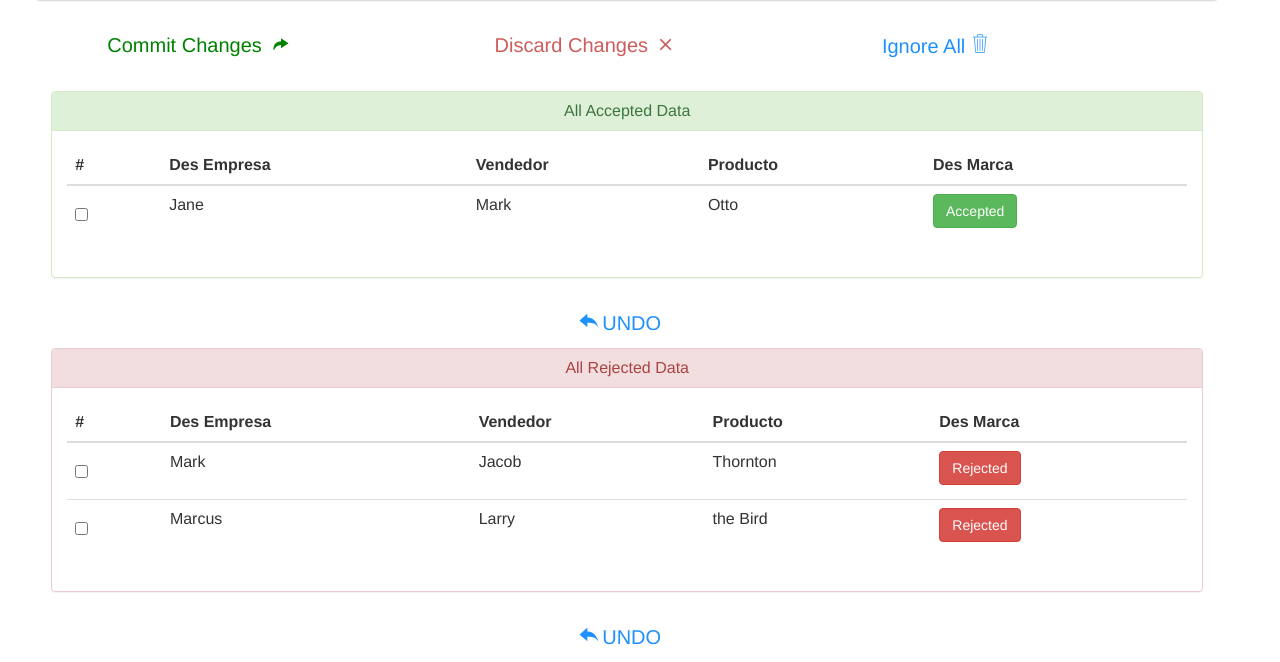
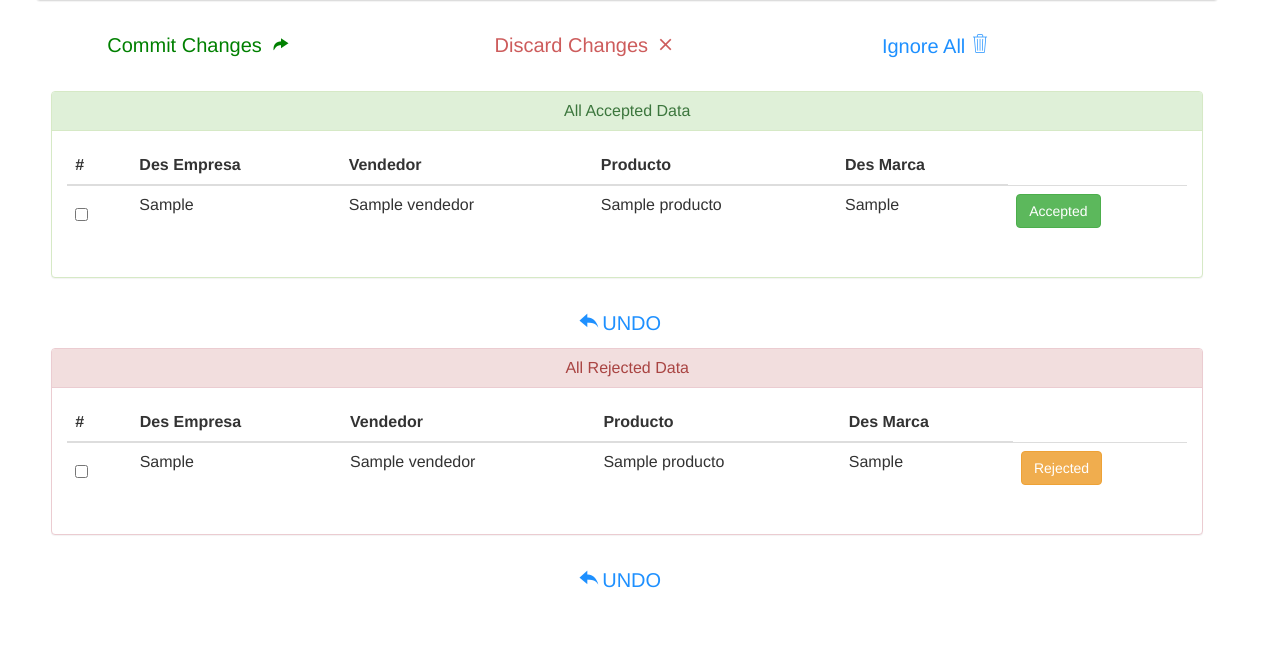
Before and after one commit to DanCarl857/PythonUI, a Django app: template python_ui/ui/templates/index.html in a window 1280 px wide; the page is wider, and only the part inside the window is pictured. Shown: the part 488-1150 px from the top of that part. After the commit the page ends 1076 px from the top of that part, so only its background shows below. Run offline with Django 3.2, Linux system fonts and the light colour scheme; the template is opened without the code that fills it: most values are stand-ins (such as "Sample title", 1, 10 or a date in 2020); some libraries are stand-ins or nearby versions; some web fonts are replaced.

Commit message:
Fixing base.html

```diff
--- a/python_ui/ui/templates/base.html
+++ b/python_ui/ui/templates/base.html
@@ -9,28 +9,7 @@
 	<link rel="stylesheet" type="text/css" href="{% static 'ui/css/main.css' %}" />
 </head>
 <body>
-	<div class="navbar navbar-default" role="navigation">
-      <div>
-        <div class="navbar-header">
-
-          <button type="button" class="navbar-toggle collapsed" data-toggle="collapse" data-target="#js-navbar-collapse">
-            <span class="sr-only">Toggle navigation</span>
-            <span class="icon-bar"></span>
-            <span class="icon-bar"></span>
-            <span class="icon-bar"></span>
-          </button>
-
-          <a class="navbar-brand" href="#/">Logo Here</a>
-        </div>
-
-        <div class="collapse navbar-collapse" id="js-navbar-collapse">
-
-          <ul class="nav navbar-nav">
-            <li class="active"><a href="#/">Home</a></li>
-          </ul>
-        </div>
-      </div>
-    </div>
+    {% block navBar %}{% endblock %}
     {% block content %}{% endblock %}
 </body>
 </html>
--- a/python_ui/ui/templates/index.html
+++ b/python_ui/ui/templates/index.html
@@ -1,6 +1,31 @@
 {% extends "base.html" %}
 
 {% block title %}Simple UI {% endblock %}
+
+{% block navBar %}
+<div class="navbar navbar-default" role="navigation">
+      <div>
+        <div class="navbar-header">
+
+          <button type="button" class="navbar-toggle collapsed" data-toggle="collapse" data-target="#js-navbar-collapse">
+            <span class="sr-only">Toggle navigation</span>
+            <span class="icon-bar"></span>
+            <span class="icon-bar"></span>
+            <span class="icon-bar"></span>
+          </button>
+
+          <a class="navbar-brand" href="#/">Logo Here</a>
+        </div>
+
+        <div class="collapse navbar-collapse" id="js-navbar-collapse">
+
+          <ul class="nav navbar-nav">
+            <li class="active"><a href="#/">Home</a></li>
+          </ul>
+        </div>
+      </div>
+    </div>
+{% endblock %}
 
 {% block content %}
 <div style="width: 90%; position: relative; left: 4%;">
@@ -130,37 +155,6 @@
                   </td>
                 </tr>
                 {% endfor %}
-                <!--
-                <tr>
-                  <td scope="row">
-                    <div class="checkbox">
-                      <label>
-                        <input type="checkbox">
-                      </label>
-                    </div>
-                  </td>
-                  <td>Sarah</td>
-                  <td>Jacob</td>
-                  <td>Thornton</td>
-                  <td>
-                    <button class="btn btn-warning">Waiting..</button>
-                  </td>
-                </tr>
-                <tr>
-                  <td scope="row">
-                    <div class="checkbox">
-                      <label>
-                        <input type="checkbox">
-                      </label>
-                    </div>
-                  </td>
-                  <td>Kevin</td>
-                  <td>Larry</td>
-                  <td>the Bird</td>
-                  <td>
-                    <button class="btn btn-warning">Waiting..</button>
-                  </td>
-                </tr> -->
                 </tbody>
               </table>
             </div>
@@ -207,6 +201,7 @@
               </tr>
               </thead>
               <tbody>
+               {% for obj in acc_objects %}
                 <tr>
                   <td scope="row">
                     <div class="checkbox">
@@ -215,13 +210,15 @@
                       </label>
                     </div>
                   </td>
-                <td>Jane</td>
-                <td>Mark</td>
-                <td>Otto</td>
+                  <td>{{ obj.des_empresa}}</td>
+                  <td>{{ obj.vendedor }}</td>
+                  <td>{{ obj.producto }}</td>
+                  <td>{{ obj.des_marca }}</td>
                   <td>
                     <button class="btn btn-success">Accepted</button>
                   </td>
                 </tr>
+                {% endfor %}
               </tbody>
             </table>
           </div>
@@ -254,6 +251,7 @@
               </tr>
               </thead>
               <tbody>
+              {% for obj in rej_objects %}
                 <tr>
                   <td scope="row">
                     <div class="checkbox">
@@ -262,28 +260,15 @@
                       </label>
                     </div>
                   </td>
-                <td>Mark</td>
-                <td>Jacob</td>
-                <td>Thornton</td>
+                  <td>{{ obj.des_empresa}}</td>
+                  <td>{{ obj.vendedor }}</td>
+                  <td>{{ obj.producto }}</td>
+                  <td>{{ obj.des_marca }}</td>
                   <td>
-                  <button class="btn btn-danger">Rejected</button>
+                    <button class="btn btn-warning">Rejected</button>
                   </td>
                 </tr>
-              <tr>
-                <td scope="row">
-                  <div class="checkbox">
-                    <label>
-                      <input type="checkbox">
-                    </label>
-                  </div>
-                </td>
-                <td>Marcus</td>
-                <td>Larry</td>
-                <td>the Bird</td>
-                <td>
-                  <button class="btn btn-danger">Rejected</button>
-                </td>
-              </tr>
+                {% endfor %}
               </tbody>
             </table>
           </div>
```
Lines whose indentation alone changed are shown as unchanged.
